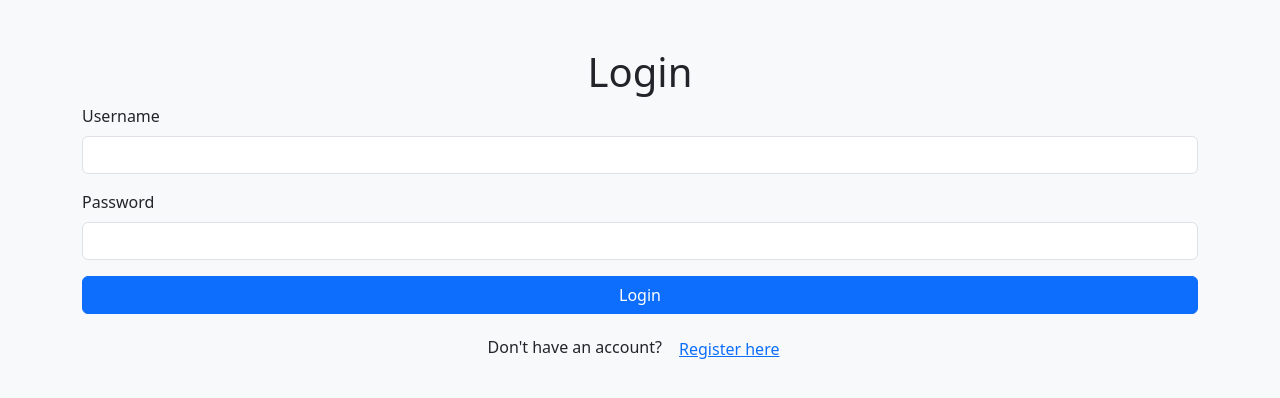
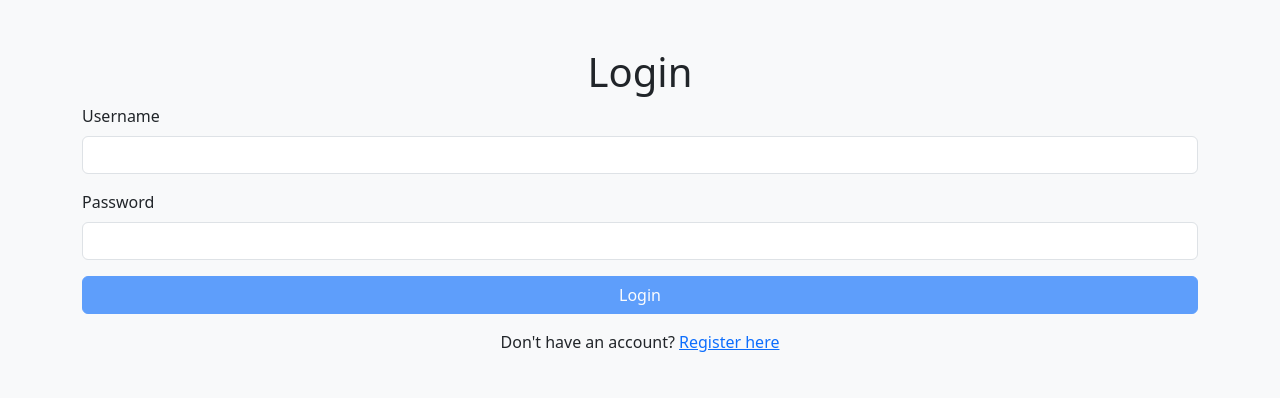
Before and after one commit to nvson-red/ToDoListApp, a Flask app: page /login in a window 1280 px wide. Shown: the top 398 px of the page. Run offline with Flask 3, Linux system fonts and the light colour scheme.

Commit message:
fix size

```diff
--- a/main.py
+++ b/main.py
@@ -83,4 +83,4 @@ def logout():
 if __name__ == "__main__":
     with app.app_context():
         db.create_all()
-    app.run(debug=True, port=5001)
+    app.run(host="0.0.0.0", port=5001)
--- a/templates/login.html
+++ b/templates/login.html
@@ -2,7 +2,23 @@
 <html lang="en">
 <head>
     <title>Login</title>
+    <meta name="viewport" content="width=device-width, initial-scale=1.0">
     <link rel="stylesheet" href="https://cdn.jsdelivr.net/npm/bootstrap@5.3.0/dist/css/bootstrap.min.css">
+    <script>
+       // Hàm kiểm tra và enable/disable nút Register
+        function validateForm() {
+            const username = document.getElementById("username").value.trim();
+            const password = document.getElementById("password").value.trim();
+            const loginButton = document.getElementById("loginButton");
+            loginButton.disabled = !(username && password);
+        }
+
+        // Gọi validateForm khi có sự kiện input
+        document.addEventListener("DOMContentLoaded", () => {
+            document.getElementById("username").addEventListener("input", validateForm);
+            document.getElementById("password").addEventListener("input", validateForm);
+        });
+    </script>
 </head>
 <body class="bg-light">
     <div class="container mt-5">
@@ -16,12 +32,12 @@
                 <label for="password" class="form-label">Password</label>
                 <input type="password" class="form-control" id="password" name="password" required>
             </div>
-            <button type="submit" class="btn btn-primary w-100">Login</button>
+            <button type="submit" class="btn btn-primary w-100" id="loginButton" disabled>Login</button>
         </form>
 
         <!-- Thêm đường dẫn đến trang Register -->
         <div class="text-center mt-3">
-            <p>Don't have an account? <a href="/register" class="btn btn-link">Register here</a></p>
+            <p>Don't have an account? <a href="/register">Register here</a></p>
         </div>
     </div>
 </body>
--- a/templates/register.html
+++ b/templates/register.html
@@ -2,6 +2,7 @@
 <html lang="en">
 <head>
     <title>Register</title>
+    <meta name="viewport" content="width=device-width, initial-scale=1.0">
     <link rel="stylesheet" href="https://cdn.jsdelivr.net/npm/bootstrap@5.3.0/dist/css/bootstrap.min.css">
     <script>
         // Hàm kiểm tra và enable/disable nút Register
@@ -38,7 +39,7 @@
                 <input type="password" class="form-control" id="password" name="password" required>
             </div>
             <button type="submit" class="btn btn-primary w-100" id="registerButton" disabled>Register</button>
-            <p class="mt-3">Already have an account? <a href="{{ url_for('login') }}">Login here</a>.</p>
+            <p class="text-center mt-3">Already have an account? <a href="{{ url_for('login') }}">Login here</a></p>
         </form>
     </div>
 </body>
```
